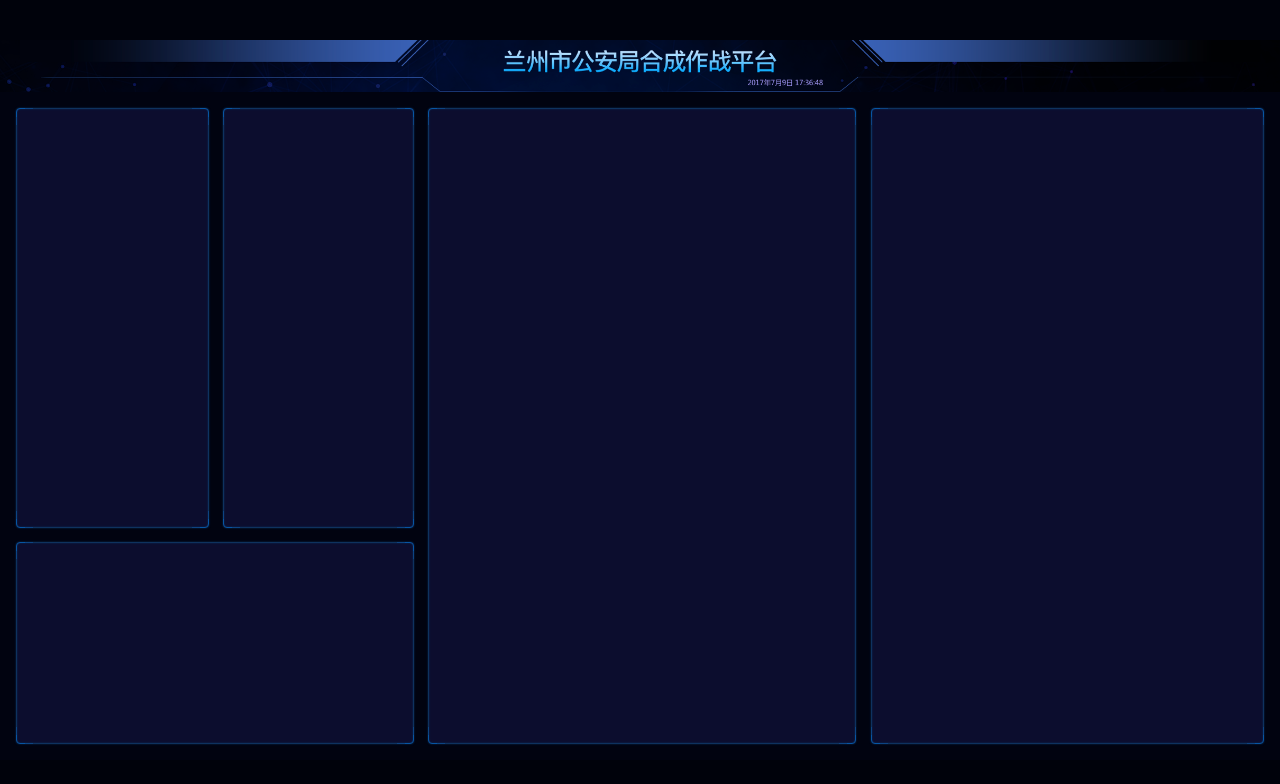
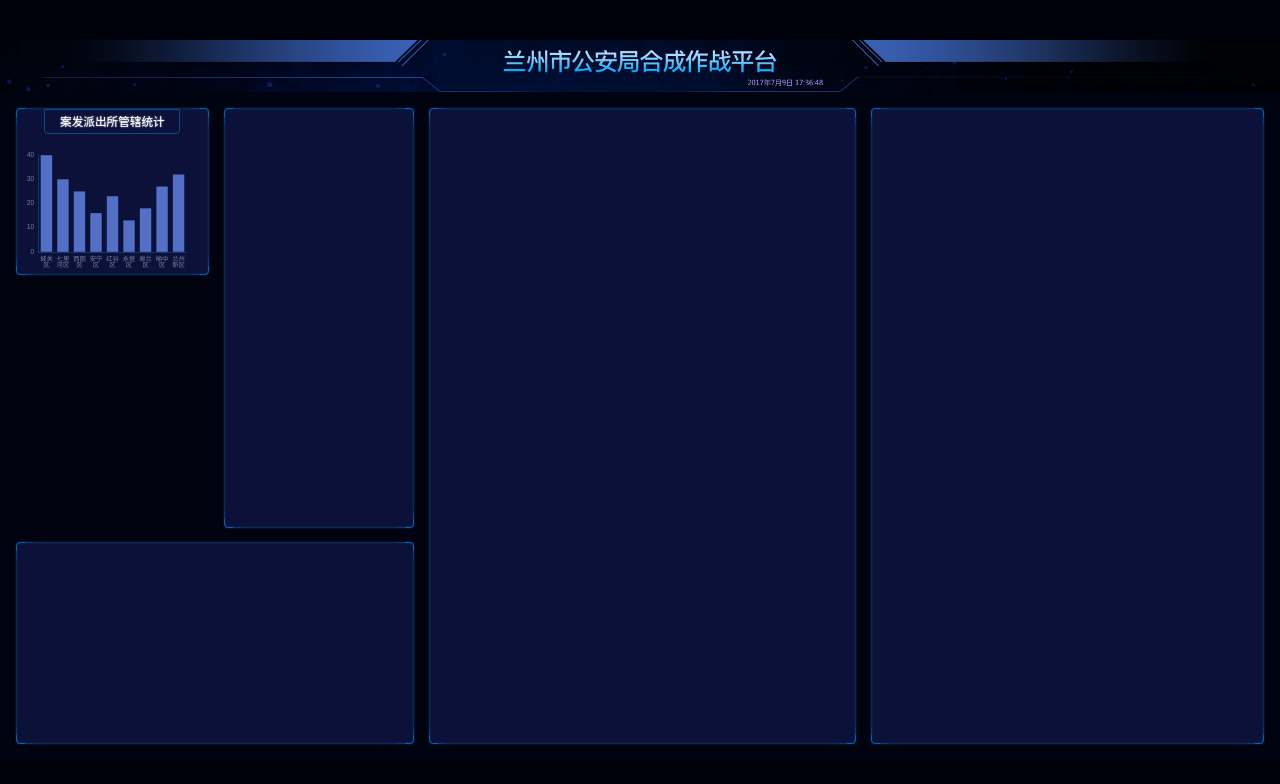
Before and after one commit to Untitled877/big-screen, a React (Vite) app: page / in a window 1280 px wide. Shown: the top 784 px of the page. Built offline with nearby package versions, Linux system fonts and the light colour scheme.

Commit message:
chart1 finished

```diff
--- a/index.html
+++ b/index.html
@@ -8,7 +8,7 @@
   <script>
     const clientWidth = document.documentElement.clientWidth
     const clientHeight = document.documentElement.clientHeight
-    const pageWidth = clientWidth / clientHeight > 16 / 9 ? clientHeight * (16 / 9) : clientWidth
+    window.pageWidth = clientWidth / clientHeight > 16 / 9 ? clientHeight * (16 / 9) : clientWidth
     const pageHeight = pageWidth / (16 / 9)
     const string = `<style>html{
       font-size: ${pageWidth / 100}px;
--- /dev/null
+++ b/src/components/chart-1.tsx
@@ -0,0 +1,69 @@
+import React, {useEffect, useRef} from 'react';
+import * as echarts from 'echarts';
+
+const px = (n) => n / 2420 * (window as any).pageWidth;
+export const Chart1 = () => {
+  const divRef = useRef(null);
+  useEffect(() => {
+    let myChart = echarts.init(divRef.current);
+    myChart.setOption({
+      textStyle: {
+        fontSize: px(12),
+        color: '#79839E'
+      },
+      title: {show: false},
+      legend: {show: false},
+      xAxis: {
+        data: ['城关区', '七里河区', '西固区', '安宁区', '红谷区', '永登区', '皋兰区', '榆中区', '兰州新区'],
+        axisTick: {show: false},
+        axisLine: {
+          lineStyle: {color: '#083B70'}
+        },
+        axisLabel: {
+          fontSize: px(12),
+          margin: px(8),
+          formatter(val) {
+            if (val.length > 2) {
+              const array = val.split('');
+              array.splice(2, 0, '\n');
+              return array.join('');
+            } else {
+              return val;
+            }
+          }
+        },
+      },
+      grid: {
+        x: px(40),
+        y: px(40),
+        x2: px(40),
+        y2: px(40),
+      },
+      yAxis: {
+        splitLine: {show: false},
+        axisLine: {
+          show: true,
+          lineStyle: {color: '#083B70'}
+        },
+        axisLabel: {
+          fontSize: px(12),
+          margin: px(8)
+        }
+      },
+      series: [{
+        type: 'bar',
+        data: [40, 30, 25, 16, 23, 13, 18, 27, 32]
+      }]
+    });
+  }, []);
+
+
+  return (
+    <div className="bordered 管辖统计">
+      <h2>案发派出所管辖统计</h2>
+      <div ref={divRef} className="chart">
+
+      </div>
+    </div>
+  );
+};
--- a/src/pages/home.scss
+++ b/src/pages/home.scss
@@ -5,6 +5,7 @@
   display: flex;
   flex-direction: column;
   background: #010310;
+  color: white;
 
   > header {
     height: px(99);
@@ -22,28 +23,30 @@
     grid-row-gap: px(28);
 
     > section {
-      border: 1px solid #0755a3;
+      text-align: center;
+    }
+    .bordered {
+      border: 1px solid #0660b5;
       border-radius: 4px;
-      background: #0c0d2e;
       position: relative;
       box-shadow: 0 0 2px 0 #0e325f, inset 0 0 2px 0 #0e325f;
-
+      background: #0c1139;
       &::before {
         content: '';
         position: absolute;
         left: 0;
         right: 0;
+        bottom: 0;
         top: 0;
-        bottom: 0;
         border-radius: 4px;
-        box-shadow: 17px 0 0 -16px #0e325f,
-        -17px 0 0 -16px #0e325f,
-        0 17px 0 -16px #0e325f,
-        0 -17px 0 -16px #0e325f,
-        9px 0 0 -8px #0d4483,
-        -9px 0 0 -8px #0d4483,
-        0 9px 0 -8px #0d4483,
-        0 -9px 0 -8px #0d4483;
+        box-shadow: 17px 0 0 -16px #0c2950,
+        -17px 0 0 -16px #0c2950,
+        0 17px 0 -16px #0c2950,
+        0 -17px 0 -16px #0c2950,
+        9px 0 0 -8px #0e3870,
+        -9px 0 0 -8px #0e3870,
+        0 9px 0 -8px #0e3870,
+        0 -9px 0 -8px #0e3870,;
       }
     }
 
@@ -66,5 +69,25 @@
     > .section5 {
       grid-area: box5;
     }
+    .管辖统计 {
+      height: px(315);
+      display: flex;
+      flex-direction: column;
+      align-items: center;
+      h2 {
+        flex-shrink: 0;
+        border: 1px solid #0d488b;
+        border-bottom-left-radius: 4px;
+        border-bottom-right-radius: 4px;
+        font-size: px(22);
+        line-height: px(24);
+        padding: px(10) px(28);
+        text-shadow: 0 0 px(3) white;
+      }
+      .chart {
+        flex: 1;
+        width: 100%;
+      }
+    }
   }
 }
--- a/src/pages/home.tsx
+++ b/src/pages/home.tsx
@@ -1,17 +1,20 @@
 import React from 'react';
 import './home.scss';
 import headerBg from '../images/header.png';
+import {Chart1} from '../components/chart-1';
 
 export const Home = () => {
   return (
     <div className="home">
       <header style={{backgroundImage: `url(${headerBg})`}}/>
       <main>
-        <section className="section1"/>
-        <section className="section2"/>
-        <section className="section3"/>
-        <section className="section4"/>
-        <section className="section5"/>
+        <section className="section1">
+          <Chart1/>
+        </section>
+        <section className="bordered section2"/>
+        <section className="bordered section3"/>
+        <section className="bordered section4"/>
+        <section className="bordered section5"/>
       </main>
     </div>
   );
--- a/src/shared/style.scss
+++ b/src/shared/style.scss
@@ -31,3 +31,6 @@
   display: flex;
   flex-direction: column;
 }
+h1, h2, h3, h4, h5, h6 {
+  font-size: 16px;
+}
```
